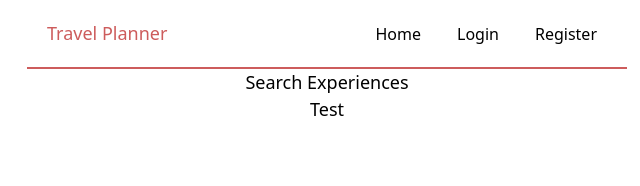
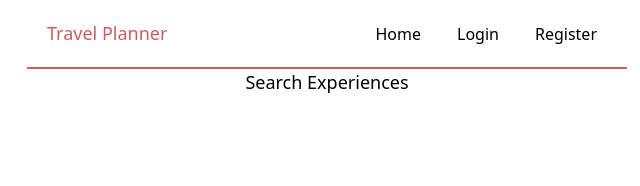
Before and after one commit to cfeliciano7792/travel-app, a React (Vite) app in the folder frontend/: page /experiences in a window 1280 px wide. Shown: the top 186 px of the page, without its empty margins (313-953 px from the left). Built offline with nearby package versions, Linux system fonts and the light colour scheme.

Commit message:
added styling

```diff
--- a/frontend/src/Components/ExperiencesSearchBar.jsx
+++ b/frontend/src/Components/ExperiencesSearchBar.jsx
@@ -1,11 +1,14 @@
 import React from "react";
 import { useState } from "react";
+import {FaSearch} from "react-icons/fa"
 
 const ExperiencesSearchBar = () => {
     const [searchInput, setSearchInput] = useState("");
 
     return(
-        <h1>Test</h1>
+        <div>
+
+        </div>
     );
 };
 export default ExperiencesSearchBar;
--- a/frontend/src/Components/SearchBarContainer.jsx
+++ b/frontend/src/Components/SearchBarContainer.jsx
@@ -6,7 +6,7 @@ const SearchBarContainer = () => {
 
     return (
 
-        <div className="border-2">
+        <div className="flex flex-col items-center min-w-[200px] border-2 w-2/ mx-auto">
             <ExperiencesSearchBar />
         </div>
 
```
